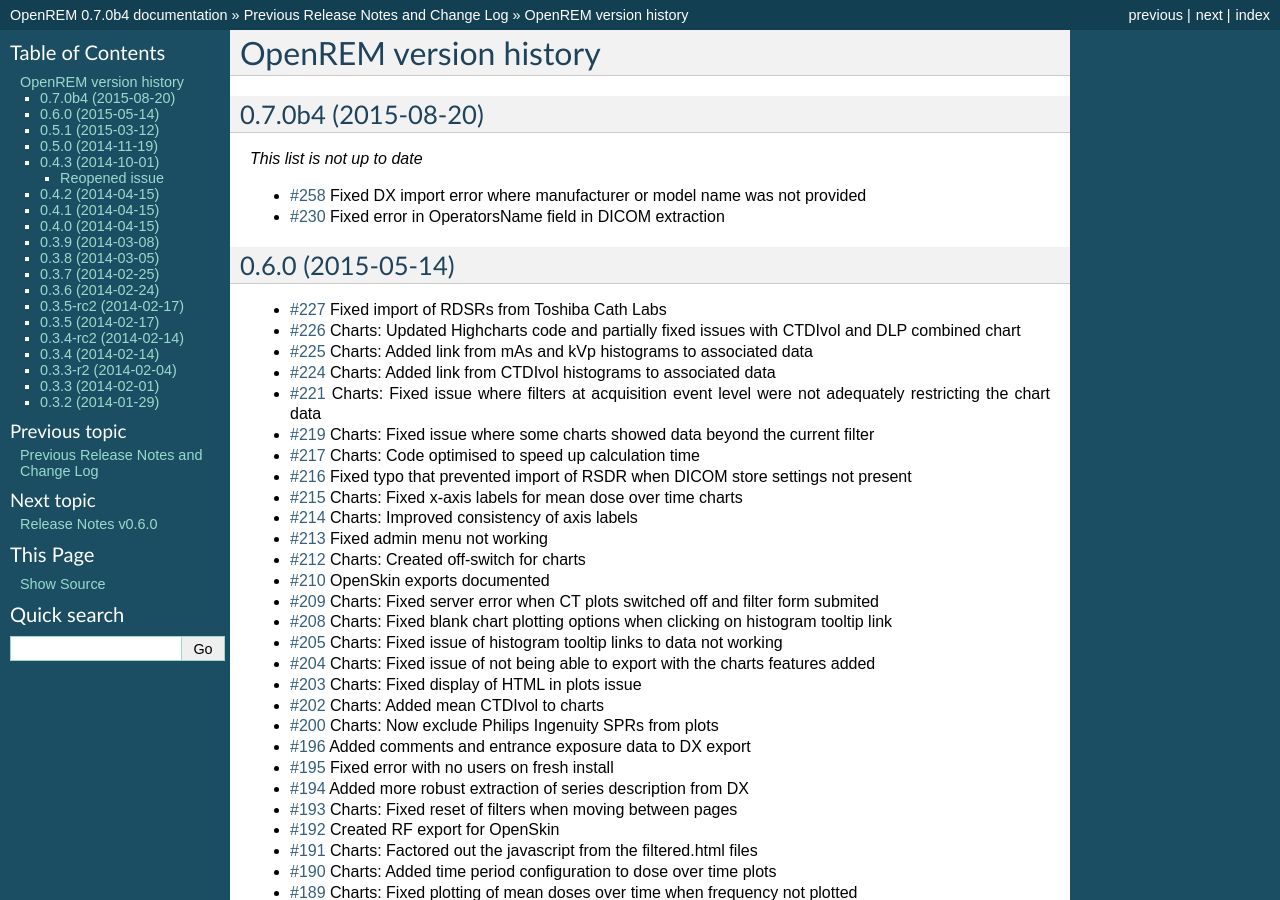
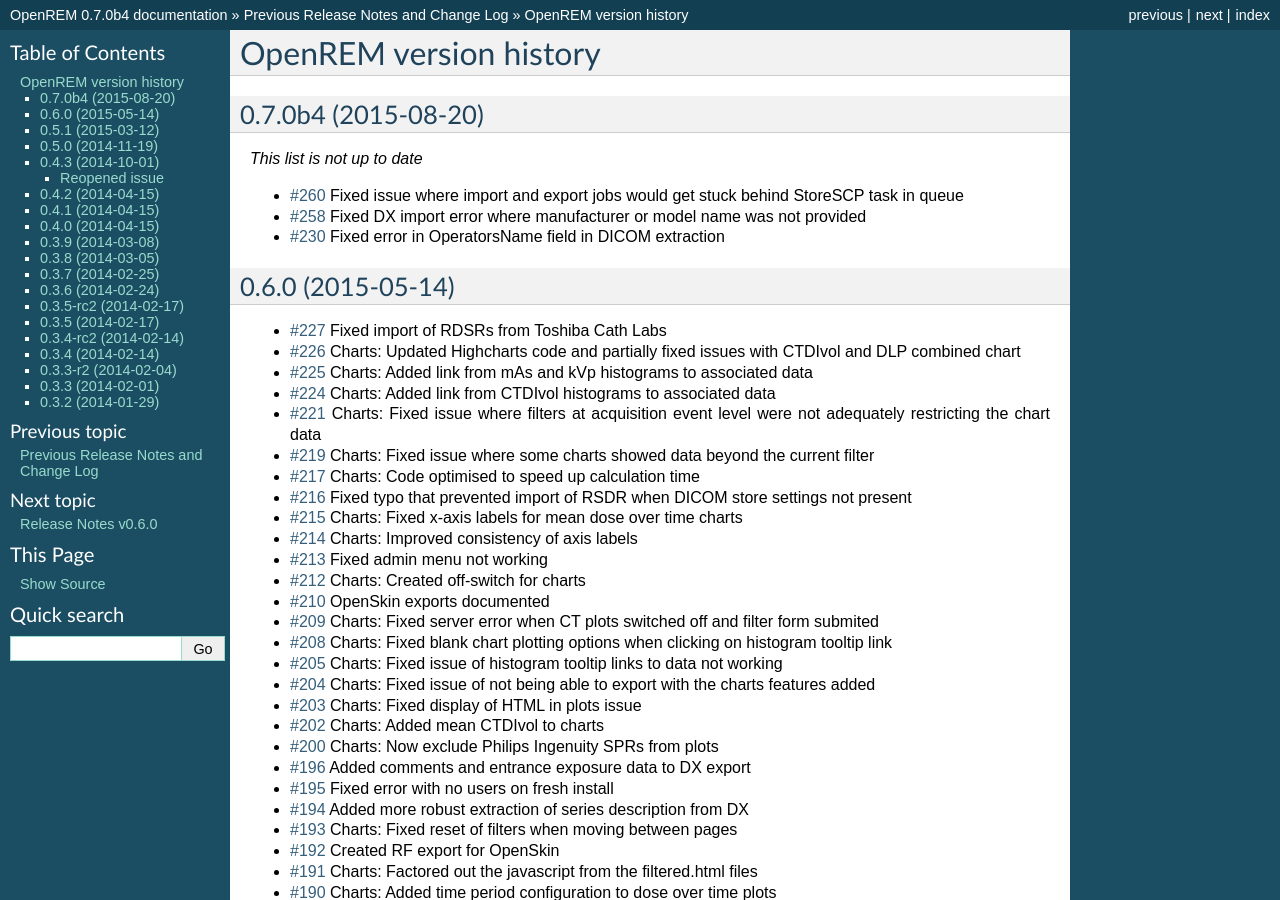
Before and after one commit to ckswilliams/modOpenREM, a Sphinx documentation site: the page built from docs/changes.rst, in a window 1280 px wide and 900 px high. Built offline with Sphinx 7.4.7, drawn with Linux system fonts in a browser that asks for light colours.

Commit message:
Added ref #260 to changes.

```diff
--- a/docs/changes.rst
+++ b/docs/changes.rst
@@ -6,6 +6,7 @@
 --------------------
 *This list is not up to date*
 
+* `#260`_  Fixed issue where import and export jobs would get stuck behind StoreSCP task in queue
 * `#258`_  Fixed DX import error where manufacturer or model name was not provided
 * `#230`_  Fixed error in OperatorsName field in DICOM extraction
 
```
